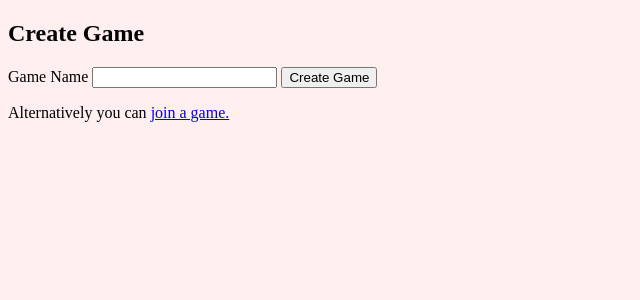
After one commit to dljfield/peppercat, a Flask app: template peppercat/templates/create_game.html in a window 1280 px wide. The commit adds this page. Shown: the top 300 px of the page, without its empty margins (0-640 px from the left). Run offline with Flask 2, Linux system fonts and the light colour scheme; the template is opened without the code that fills it: values that come from a table or form of the project are taken from there, others are empty.

Commit message:
Added create game form.

```diff
--- a/peppercat/forms.py
+++ b/peppercat/forms.py
@@ -40,3 +40,14 @@ class RegisterForm(Form):
 			return False
 		else:
 			return True
+
+class CreateGameForm(Form):
+	name = TextField('Game Name', validators=[Required("The game needs a name.")])
+	submit = SubmitField("Create Game")
+
+	def __init__(self, *args, **kwargs):
+		Form.__init__(self, *args, **kwargs)
+
+	def validate():
+		if not Form.validate(self):
+			return False
--- /dev/null
+++ b/peppercat/templates/create_game.html
@@ -0,0 +1,21 @@
+{% extends "layout.html" %}
+{% block content %}
+
+	<h2>Create Game</h2>
+
+	{% for message in form.name.errors %}
+		<div class="flash">{{ message }}</div>
+	{% endfor %}
+
+    <form action="{{ url_for('create_game') }}" method=post id="username_form">
+		{{ form.hidden_tag() }}
+
+        {{ form.name.label }}
+        {{ form.name }}
+
+        {{ form.submit }}
+    </form>
+
+    <p>Alternatively you can <a href="{{ url_for('join_game') }}">join a game.</a></p>
+
+{% endblock %}
--- a/peppercat/templates/gamelist.html
+++ b/peppercat/templates/gamelist.html
@@ -1,5 +1,7 @@
 {% extends "layout.html" %}
 {% block content %}
+
+	<p>Hi there <em>{{ user }}</em> &mdash; <a href="{{ url_for('logout') }}">Logout</a></p>
 
 	<h1>Game List</h1>
 
--- a/peppercat/templates/login.html
+++ b/peppercat/templates/login.html
@@ -7,7 +7,7 @@
 		<div class="flash">{{ message }}</div>
 	{% endfor %}
 
-    <form action="{{ url_for("login") }}" method=post id="username_form">
+    <form action="{{ url_for('login') }}" method=post id="username_form">
 		{{ form.hidden_tag() }}
 
         {{ form.email.label }}
```
Also changed, not shown: peppercat/routes.py (+19 -8 lines), peppercat/data/peppercat-dev.db.
